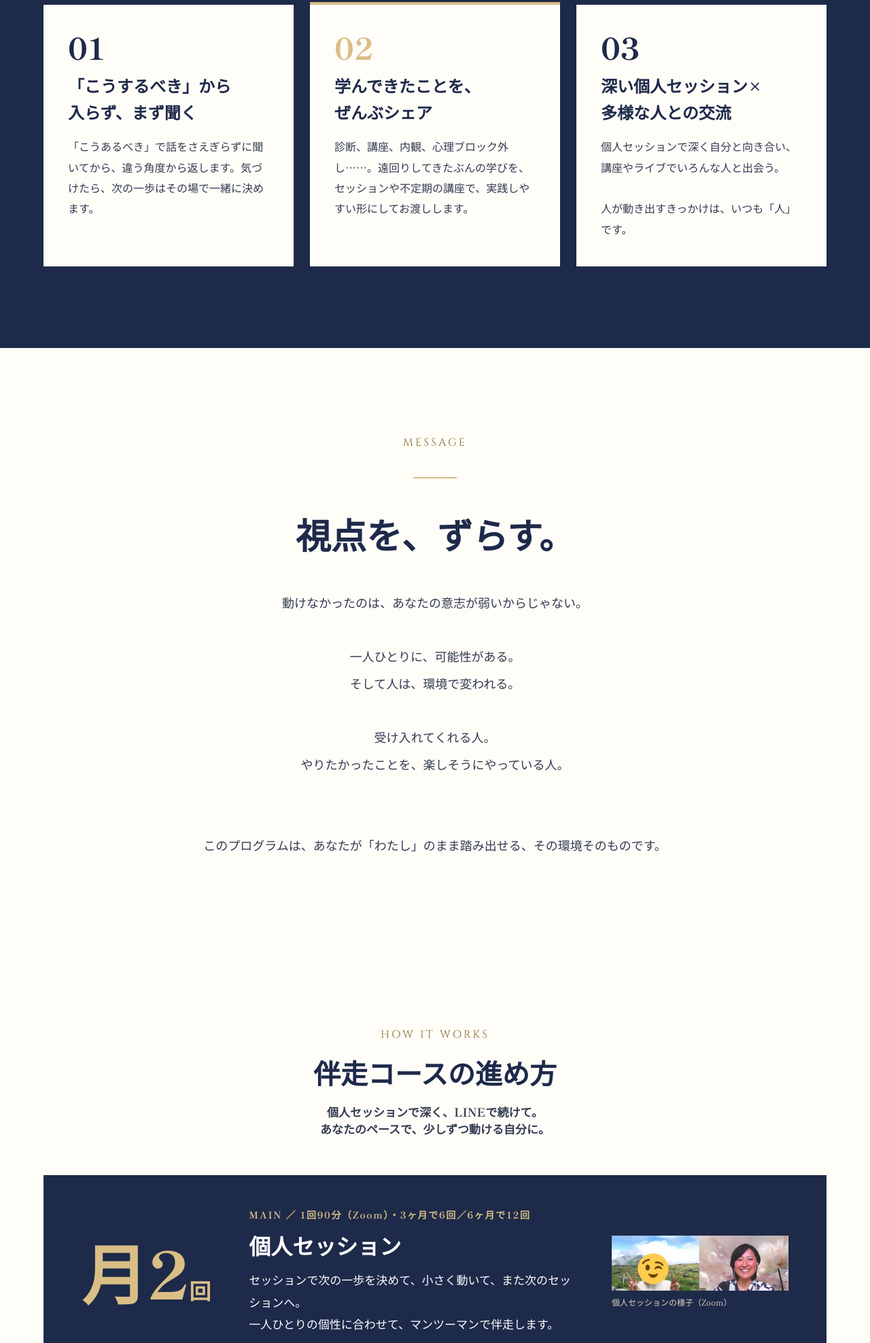
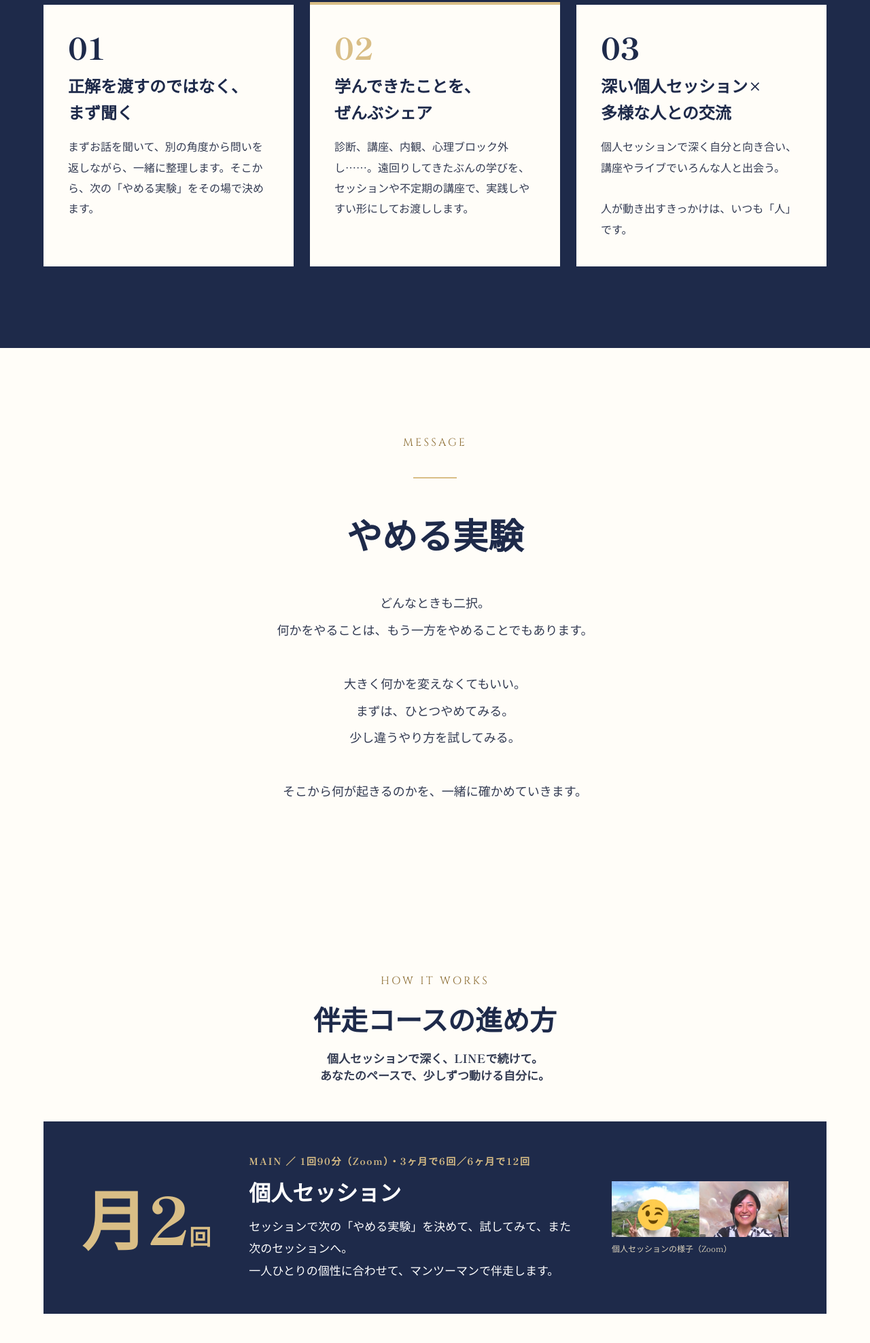
Before and after one commit to shab-589/majide-asobu-lp-v3, a plain HTML site: page index.html in a window 1280 px wide. Shown: the part 2484-4460 px from the top of the page at 68% size. Drawn offline with Linux system fonts and the light colour scheme; no server answers; a script that the page names is missing.

Commit message:
ワンメッセージ「やめる実験」を反映、自己紹介と締めを11/8確定版に
Co-Authored-By: Claude Opus 5.5 <noreply@anthropic.com>
Claude-Session: https://claude.ai/code/session_01X2kLqXbFhtPDbu17YnH6kE

```diff
--- a/index.html
+++ b/index.html
@@ -4,9 +4,9 @@
 <meta charset="utf-8">
 <meta name="viewport" content="width=device-width, initial-scale=1">
 <title>ANGLE（アングル）｜決めた一歩を、ちゃんと動ける一歩に</title>
-<meta name="description" content="SHIHOの「ANGLE（アングル）」。本音で話して、違う角度から見る90分。個人セッションで決めた一歩を、LINE相談で一緒に進める伴走コース。毎月1日・15日スタート。">
+<meta name="description" content="SHIHOの「ANGLE（アングル）」。本音で話して、違う角度から見る90分。次の「やめる実験」を一緒に決める個人セッションで決めた一歩を、LINE相談で一緒に進める伴走コース。毎月1日・15日スタート。">
 <meta property="og:title" content="ANGLE（アングル）｜決めた一歩を、ちゃんと動ける一歩に">
-<meta property="og:description" content="SHIHOの「ANGLE（アングル）」。本音で話して、違う角度から見る90分。個人セッションで決めた一歩を、LINE相談で一緒に進める伴走コース。毎月1日・15日スタート。">
+<meta property="og:description" content="SHIHOの「ANGLE（アングル）」。本音で話して、違う角度から見る90分。次の「やめる実験」を一緒に決める個人セッションで決めた一歩を、LINE相談で一緒に進める伴走コース。毎月1日・15日スタート。">
 <meta property="og:type" content="website">
 <meta property="og:image" content="/img/profile.jpg">
 <meta name="twitter:card" content="summary_large_image">
@@ -150,8 +150,8 @@ html,body{margin:0;overflow-x:hidden}
 <div style="display: grid; grid-template-columns: repeat(3, minmax(0, 1fr)); gap: 24px; color: #1E2A4A; width: 100%">
 <div style="background: #FFFDF8; border-radius: 0; padding: 40px 36px; display: flex; flex-direction: column; gap: 16px; border-top: 4px solid #1E2A4A">
 <div style="font-family: 'Shippori Mincho', serif; font-size: 44px; font-weight: 800; line-height: 1; color: #1E2A4A">01</div>
-<div style="font-family: 'Shippori Mincho', serif; font-size: 24px; line-height: 1.6; font-weight: 700">「こうするべき」から<br>入らず、まず聞く</div>
-<div style="font-size: 16px; line-height: 1.9; color: #333B52">「こうあるべき」で話をさえぎらずに聞いてから、違う角度から返します。気づけたら、次の一歩はその場で一緒に決めます。</div>
+<div style="font-family: 'Shippori Mincho', serif; font-size: 24px; line-height: 1.6; font-weight: 700">正解を渡すのではなく、<br>まず聞く</div>
+<div style="font-size: 16px; line-height: 1.9; color: #333B52">まずお話を聞いて、別の角度から問いを返しながら、一緒に整理します。そこから、次の「やめる実験」をその場で決めます。</div>
 </div>
 <div style="background: #FFFDF8; border-radius: 0; padding: 40px 36px; display: flex; flex-direction: column; gap: 16px; border-top: 4px solid #D9BE86">
 <div style="font-family: 'Shippori Mincho', serif; font-size: 44px; font-weight: 800; line-height: 1; color: #D9BE86">02</div>
@@ -172,8 +172,8 @@ html,body{margin:0;overflow-x:hidden}
 <div style="grid-column: 2 / span 10; display: flex; flex-direction: column; gap: 40px; align-items: center; text-align: center">
 <div style="font-family: 'Cinzel', 'Shippori Mincho', serif; font-size: 16px; font-weight: 400; letter-spacing: 0.2em; color: #8C6D33">MESSAGE</div>
 <div style="width: 64px; height: 2px; background: #D9BE86"></div>
-<h2 style="margin: 0; font-family: 'Shippori Mincho', serif; font-size: 52px; line-height: 1.6; font-weight: 800">視点を、<span style="color: #1E2A4A">ずらす。</span></h2>
-<p style="margin: 0; font-size: 18px; line-height: 2.2; color: #333B52">動けなかったのは、あなたの意志が弱いからじゃない。<br><br>一人ひとりに、可能性がある。<br>そして人は、環境で変われる。<br><br>受け入れてくれる人。<br>やりたかったことを、楽しそうにやっている人。<br><br><br>このプログラムは、あなたが「わたし」のまま踏み出せる、その環境そのものです。</p>
+<h2 style="margin: 0; font-family: 'Shippori Mincho', serif; font-size: 52px; line-height: 1.6; font-weight: 800"><span style="color: #1E2A4A">やめる実験</span></h2>
+<p style="margin: 0; font-size: 18px; line-height: 2.2; color: #333B52">どんなときも二択。<br>何かをやることは、もう一方をやめることでもあります。<br><br>大きく何かを変えなくてもいい。<br>まずは、ひとつやめてみる。<br>少し違うやり方を試してみる。<br><br>そこから何が起きるのかを、一緒に確かめていきます。</p>
 </div>
 </section>
 
@@ -189,7 +189,7 @@ html,body{margin:0;overflow-x:hidden}
 <div style="display: flex; flex-direction: column; gap: 12px; flex-grow: 1">
 <div style="font-size: 14px; font-weight: 700; letter-spacing: 0.12em; color: #D9BE86">MAIN ／ 1回90分（Zoom）・3ヶ月で6回／6ヶ月で12回</div>
 <div style="font-family: 'Shippori Mincho', serif; font-size: 32px; font-weight: 700">個人セッション</div>
-<div style="font-size: 17px; line-height: 1.9; color: #FFFFFF">セッションで次の一歩を決めて、小さく動いて、また次のセッションへ。<br>一人ひとりの個性に合わせて、マンツーマンで伴走します。</div>
+<div style="font-size: 17px; line-height: 1.9; color: #FFFFFF">セッションで次の「やめる実験」を決めて、試してみて、また次のセッションへ。<br>一人ひとりの個性に合わせて、マンツーマンで伴走します。</div>
 </div><figure style="margin: 0; flex: 0 0 260px; display: flex; flex-direction: column; gap: 8px"><img src="/img/49b303015a01bae9f280e6c211e008bc.jpg" alt="Zoomでの個人セッションの様子" style="width: 260px; height: auto; border-radius: 0; display: block"><figcaption style="font-size: 12px; color: #E0D6BE">個人セッションの様子（Zoom）</figcaption></figure>
 </div>
 <div style="display: grid; grid-template-columns: repeat(3, minmax(0, 1fr)); gap: 24px">
@@ -426,7 +426,7 @@ html,body{margin:0;overflow-x:hidden}
 <div style="font-size: 14px; font-weight: 700; letter-spacing: 0.12em; color: #8C6D33">SESSION</div>
 <div style="font-family: 'Shippori Mincho', serif; font-size: 24px; line-height: 1.5; font-weight: 700">100人チャレンジ</div>
 <div style="font-size: 15px; font-weight: 700; color: #1E2A4A">〜 11/30｜60分・<span data-price="">無料</span></div>
-<div style="font-size: 15px; line-height: 1.8; color: #333B52">「こうするべき」から入らず、まず聞いて、違う角度から返します。<span style="font-family: 'Cinzel', serif; letter-spacing: 0.06em">ANGLE</span>の個人セッションを、60分で体験できます。お話しした内容は、外に出しません。</div>
+<div style="font-size: 15px; line-height: 1.8; color: #333B52">正解を渡すのではなく、まずお話を聞いて、違う角度から返します。<span style="font-family: 'Cinzel', serif; letter-spacing: 0.06em">ANGLE</span>の個人セッションを、60分で体験できます。お話しした内容は、外に出しません。</div>
 <a href="https://forms.gle/vLvXnginLia8Ek5aA" target="_blank" rel="noopener" style="display: inline-flex; justify-content: center; align-items: center; height: 52px; border-radius: 0; background: #1E2A4A; color: #FFFFFF; font-size: 15px; font-weight: 700; text-decoration: none">フォームで申し込む</a>
 <a href="https://ig.me/m/sh1ho_589" target="_blank" rel="noopener" style="font-size: 13px; text-align: center; color: #6B7085">Instagramや公式LINEで「アングル」と送ってもOK</a>
 </div>
@@ -541,7 +541,7 @@ html,body{margin:0;overflow-x:hidden}
 <div style="font-family: 'Shippori Mincho', serif; font-size: 15px; color: #6B7085">20人の現場を回した、元・現場監督</div>
 </div>
 <p style="margin: 0; font-size: 18px; line-height: 2; font-weight: 700; color: #1E2A4A">わたしは、「自分がやらなきゃ」とひとりで抱えている人の壁打ち相手です。</p>
-<p style="margin: 0; font-size: 17px; line-height: 2.1; color: #333B52">前職では、いろんな立場の人が一緒に働く現場の監督として、繁忙期には20人近くをまとめていました。最初は全部自分でやろうとして疲れきっていましたが、あえて手伝わずに任せるようにしても、現場はちゃんと回りました。わたしの手も空いて、ずっとラクになって、さらに一緒に働いてた人たちの作業レベルも上がりました。一緒に働く人たちとの関係も、変わらず良好でした。<br><br>抱えているものを外に出して、違う角度から一緒に整理します。</p>
+<p style="margin: 0; font-size: 17px; line-height: 2.1; color: #333B52">前職では、いろんな立場の人が一緒に働く現場の監督として、繁忙期には20人近くをまとめていました。最初は全部自分でやろうとして疲れきっていましたが、あえて手伝わずに任せるようにしても、現場はちゃんと回りました。わたしの手も空いて、ずっとラクになりました。一緒に働く人たちとの関係も、変わらず良好でした。<br><br>抱えているものを外に出して、違う角度から一緒に整理します。</p>
 <div style="background: #FFFDF8; border-radius: 0; padding: 40px 32px; display: flex; flex-direction: column; align-items: center; gap: 16px; text-align: center; font-family: 'Shippori Mincho', serif; font-weight: 700; border-top: 3px solid #B8975A">
 
 <div style="font-size: 26px; line-height: 1.7; color: #333B52">相手を信頼して手を引くことで、</div>
@@ -554,8 +554,8 @@ html,body{margin:0;overflow-x:hidden}
 <section style="background: #1E2A4A; color: #FFFFFF; padding: 128px 64px; display: flex; flex-direction: column; align-items: center; gap: 40px; text-align: center">
 <div style="font-size: 15px; font-weight: 700; letter-spacing: 0.16em; color: #E8DCC2">最後に</div>
 <p style="margin: 0; width: 760px; font-size: 18px; line-height: 2.2; color: #F7F3EA">ここまで読んでくださって、ありがとうございます。<br><br>抱えている人は、やることだけでなく、頭の中も全部ひとりで抱えていることが多いんじゃないかと思います。<br>外に出して、違う角度から見てみると、手放せることや、本当にやりたいことが見えてきます。<br><br>相手を信頼して手を引くことで、相手のできることが増えて、わたしの時間も戻ってきました。</p>
-<h2 style="margin: 0; font-family: 'Shippori Mincho', serif; font-size: 44px; line-height: 1.6; font-weight: 800">視点を、<span style="color: #E8DCC2">ずらす。</span></h2>
-<p style="margin: 0; font-size: 18px; line-height: 2; color: #F7F3EA">その「やらなきゃ」、今日ひとつだけ手放してみませんか。<br>まずは60分、あなたの話を聞かせてください。</p>
+<h2 style="margin: 0; font-family: 'Shippori Mincho', serif; font-size: 44px; line-height: 1.6; font-weight: 800"><span style="color: #E8DCC2">やめる実験</span></h2>
+<p style="margin: 0; font-size: 18px; line-height: 2; color: #F7F3EA">その「やらなきゃ」、今日ひとつだけやめてみませんか？<br>何が起きるか、確かめる実験です。<br>まずは60分、あなたの話を聞かせてください。</p>
 <div style="font-family: 'Shippori Mincho', serif; font-size: 26px; font-weight: 700; color: #FFFFFF">SHIHO</div>
 <a href="https://forms.gle/vLvXnginLia8Ek5aA" target="_blank" rel="noopener" style="display: inline-flex; align-items: center; height: 68px; padding: 0 48px; border-radius: 0; background: #E8DCC2; color: #1E2A4A; font-size: 19px; font-weight: 700; text-decoration: none">個人セッションに申し込む</a>
 <div style="font-size: 15px; line-height: 1.9; color: #DDD3BE">100人チャレンジは11/30まで（<span data-price="">無料</span>）｜伴走コースは毎月1日・15日スタート</div>
@@ -644,8 +644,8 @@ html,body{margin:0;overflow-x:hidden}
 <div style="display: grid; grid-template-columns: repeat(3, minmax(0, 1fr)); gap: 24px; color: #1E2A4A; width: 100%">
 <div style="background: #FFFDF8; border-radius: 0; padding: 40px 36px; display: flex; flex-direction: column; gap: 16px; border-top: 4px solid #1E2A4A">
 <div style="font-family: 'Shippori Mincho', serif; font-size: 44px; font-weight: 800; line-height: 1; color: #1E2A4A">01</div>
-<div style="font-family: 'Shippori Mincho', serif; font-size: 24px; line-height: 1.6; font-weight: 700">「こうするべき」から<br>入らず、まず聞く</div>
-<div style="font-size: 16px; line-height: 1.9; color: #333B52">「こうあるべき」で話をさえぎらずに聞いてから、違う角度から返します。気づけたら、次の一歩はその場で一緒に決めます。</div>
+<div style="font-family: 'Shippori Mincho', serif; font-size: 24px; line-height: 1.6; font-weight: 700">正解を渡すのではなく、<br>まず聞く</div>
+<div style="font-size: 16px; line-height: 1.9; color: #333B52">まずお話を聞いて、別の角度から問いを返しながら、一緒に整理します。そこから、次の「やめる実験」をその場で決めます。</div>
 </div>
 <div style="background: #FFFDF8; border-radius: 0; padding: 40px 36px; display: flex; flex-direction: column; gap: 16px; border-top: 4px solid #D9BE86">
 <div style="font-family: 'Shippori Mincho', serif; font-size: 44px; font-weight: 800; line-height: 1; color: #D9BE86">02</div>
@@ -666,8 +666,8 @@ html,body{margin:0;overflow-x:hidden}
 <div style="grid-column: 2 / span 10; display: flex; flex-direction: column; gap: 40px; align-items: center; text-align: center">
 <div style="font-family: 'Cinzel', 'Shippori Mincho', serif; font-size: 16px; font-weight: 400; letter-spacing: 0.2em; color: #8C6D33">MESSAGE</div>
 <div style="width: 64px; height: 2px; background: #D9BE86"></div>
-<h2 style="margin: 0; font-family: 'Shippori Mincho', serif; font-size: 52px; line-height: 1.6; font-weight: 800">視点を、<span style="color: #1E2A4A">ずらす。</span></h2>
-<p style="margin: 0; font-size: 18px; line-height: 2.2; color: #333B52">動けなかったのは、あなたの意志が弱いからじゃない。<br><br>一人ひとりに、可能性がある。<br>そして人は、環境で変われる。<br><br>受け入れてくれる人。<br>やりたかったことを、楽しそうにやっている人。<br><br><br>このプログラムは、あなたが「わたし」のまま踏み出せる、その環境そのものです。</p>
+<h2 style="margin: 0; font-family: 'Shippori Mincho', serif; font-size: 52px; line-height: 1.6; font-weight: 800"><span style="color: #1E2A4A">やめる実験</span></h2>
+<p style="margin: 0; font-size: 18px; line-height: 2.2; color: #333B52">どんなときも二択。<br>何かをやることは、もう一方をやめることでもあります。<br><br>大きく何かを変えなくてもいい。<br>まずは、ひとつやめてみる。<br>少し違うやり方を試してみる。<br><br>そこから何が起きるのかを、一緒に確かめていきます。</p>
 </div>
 </section>
 
@@ -683,7 +683,7 @@ html,body{margin:0;overflow-x:hidden}
 <div style="display: flex; flex-direction: column; gap: 12px; flex-grow: 1">
 <div style="font-size: 14px; font-weight: 700; letter-spacing: 0.12em; color: #D9BE86">MAIN ／ 1回90分（Zoom）・3ヶ月で6回／6ヶ月で12回</div>
 <div style="font-family: 'Shippori Mincho', serif; font-size: 32px; font-weight: 700">個人セッション</div>
-<div style="font-size: 17px; line-height: 1.9; color: #FFFFFF">セッションで次の一歩を決めて、小さく動いて、また次のセッションへ。<br>一人ひとりの個性に合わせて、マンツーマンで伴走します。</div>
+<div style="font-size: 17px; line-height: 1.9; color: #FFFFFF">セッションで次の「やめる実験」を決めて、試してみて、また次のセッションへ。<br>一人ひとりの個性に合わせて、マンツーマンで伴走します。</div>
 </div><figure style="margin: 0; flex: 0 0 260px; display: flex; flex-direction: column; gap: 8px"><img src="/img/49b303015a01bae9f280e6c211e008bc.jpg" alt="Zoomでの個人セッションの様子" style="width: 260px; height: auto; border-radius: 0; display: block"><figcaption style="font-size: 12px; color: #E0D6BE">個人セッションの様子（Zoom）</figcaption></figure>
 </div>
 <div style="display: grid; grid-template-columns: repeat(3, minmax(0, 1fr)); gap: 24px">
@@ -920,7 +920,7 @@ html,body{margin:0;overflow-x:hidden}
 <div style="font-size: 14px; font-weight: 700; letter-spacing: 0.12em; color: #8C6D33">SESSION</div>
 <div style="font-family: 'Shippori Mincho', serif; font-size: 24px; line-height: 1.5; font-weight: 700">100人チャレンジ</div>
 <div style="font-size: 15px; font-weight: 700; color: #1E2A4A">〜 11/30｜60分・<span data-price="">無料</span></div>
-<div style="font-size: 15px; line-height: 1.8; color: #333B52">「こうするべき」から入らず、まず聞いて、違う角度から返します。<span style="font-family: 'Cinzel', serif; letter-spacing: 0.06em">ANGLE</span>の個人セッションを、60分で体験できます。お話しした内容は、外に出しません。</div>
+<div style="font-size: 15px; line-height: 1.8; color: #333B52">正解を渡すのではなく、まずお話を聞いて、違う角度から返します。<span style="font-family: 'Cinzel', serif; letter-spacing: 0.06em">ANGLE</span>の個人セッションを、60分で体験できます。お話しした内容は、外に出しません。</div>
 <a href="https://forms.gle/vLvXnginLia8Ek5aA" target="_blank" rel="noopener" style="display: inline-flex; justify-content: center; align-items: center; height: 52px; border-radius: 0; background: #1E2A4A; color: #FFFFFF; font-size: 15px; font-weight: 700; text-decoration: none">フォームで申し込む</a>
 <a href="https://ig.me/m/sh1ho_589" target="_blank" rel="noopener" style="font-size: 13px; text-align: center; color: #6B7085">Instagramや公式LINEで「アングル」と送ってもOK</a>
 </div>
@@ -1035,7 +1035,7 @@ html,body{margin:0;overflow-x:hidden}
 <div style="font-family: 'Shippori Mincho', serif; font-size: 15px; color: #6B7085">20人の現場を回した、元・現場監督</div>
 </div>
 <p style="margin: 0; font-size: 18px; line-height: 2; font-weight: 700; color: #1E2A4A">わたしは、「自分がやらなきゃ」とひとりで抱えている人の壁打ち相手です。</p>
-<p style="margin: 0; font-size: 17px; line-height: 2.1; color: #333B52">前職では、いろんな立場の人が一緒に働く現場の監督として、繁忙期には20人近くをまとめていました。最初は全部自分でやろうとして疲れきっていましたが、あえて手伝わずに任せるようにしても、現場はちゃんと回りました。わたしの手も空いて、ずっとラクになって、さらに一緒に働いてた人たちの作業レベルも上がりました。一緒に働く人たちとの関係も、変わらず良好でした。<br><br>抱えているものを外に出して、違う角度から一緒に整理します。</p>
+<p style="margin: 0; font-size: 17px; line-height: 2.1; color: #333B52">前職では、いろんな立場の人が一緒に働く現場の監督として、繁忙期には20人近くをまとめていました。最初は全部自分でやろうとして疲れきっていましたが、あえて手伝わずに任せるようにしても、現場はちゃんと回りました。わたしの手も空いて、ずっとラクになりました。一緒に働く人たちとの関係も、変わらず良好でした。<br><br>抱えているものを外に出して、違う角度から一緒に整理します。</p>
 <div style="background: #FFFDF8; border-radius: 0; padding: 40px 32px; display: flex; flex-direction: column; align-items: center; gap: 16px; text-align: center; font-family: 'Shippori Mincho', serif; font-weight: 700; border-top: 3px solid #B8975A">
 
 <div style="font-size: 26px; line-height: 1.7; color: #333B52">相手を信頼して手を引くことで、</div>
@@ -1048,8 +1048,8 @@ html,body{margin:0;overflow-x:hidden}
 <section style="background: #1E2A4A; color: #FFFFFF; padding: 128px 64px; display: flex; flex-direction: column; align-items: center; gap: 40px; text-align: center">
 <div style="font-size: 15px; font-weight: 700; letter-spacing: 0.16em; color: #E8DCC2">最後に</div>
 <p style="margin: 0; width: 760px; font-size: 18px; line-height: 2.2; color: #F7F3EA">ここまで読んでくださって、ありがとうございます。<br><br>抱えている人は、やることだけでなく、頭の中も全部ひとりで抱えていることが多いんじゃないかと思います。<br>外に出して、違う角度から見てみると、手放せることや、本当にやりたいことが見えてきます。<br><br>相手を信頼して手を引くことで、相手のできることが増えて、わたしの時間も戻ってきました。</p>
-<h2 style="margin: 0; font-family: 'Shippori Mincho', serif; font-size: 44px; line-height: 1.6; font-weight: 800">視点を、<span style="color: #E8DCC2">ずらす。</span></h2>
-<p style="margin: 0; font-size: 18px; line-height: 2; color: #F7F3EA">その「やらなきゃ」、今日ひとつだけ手放してみませんか。<br>まずは60分、あなたの話を聞かせてください。</p>
+<h2 style="margin: 0; font-family: 'Shippori Mincho', serif; font-size: 44px; line-height: 1.6; font-weight: 800"><span style="color: #E8DCC2">やめる実験</span></h2>
+<p style="margin: 0; font-size: 18px; line-height: 2; color: #F7F3EA">その「やらなきゃ」、今日ひとつだけやめてみませんか？<br>何が起きるか、確かめる実験です。<br>まずは60分、あなたの話を聞かせてください。</p>
 <div style="font-family: 'Shippori Mincho', serif; font-size: 26px; font-weight: 700; color: #FFFFFF">SHIHO</div>
 <a href="https://forms.gle/vLvXnginLia8Ek5aA" target="_blank" rel="noopener" style="display: inline-flex; align-items: center; height: 68px; padding: 0 48px; border-radius: 0; background: #E8DCC2; color: #1E2A4A; font-size: 19px; font-weight: 700; text-decoration: none">個人セッションに申し込む</a>
 <div style="font-size: 15px; line-height: 1.9; color: #DDD3BE">100人チャレンジは11/30まで（<span data-price="">無料</span>）｜伴走コースは毎月1日・15日スタート</div>
```
